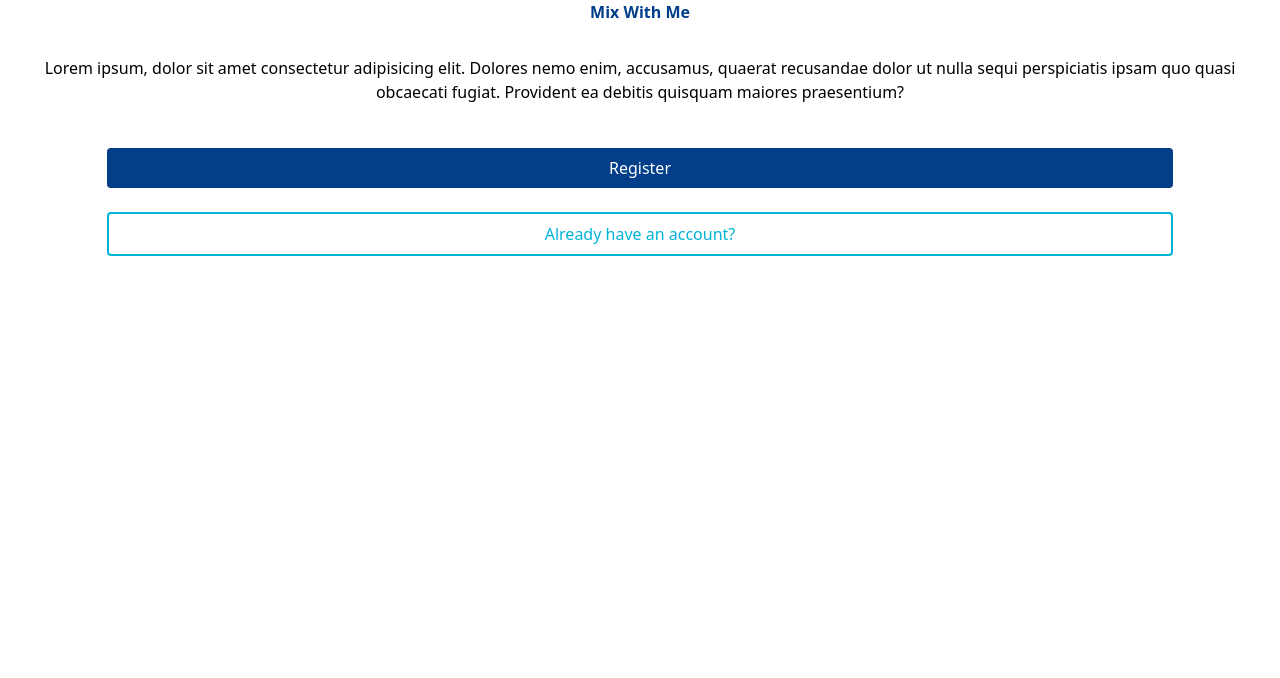
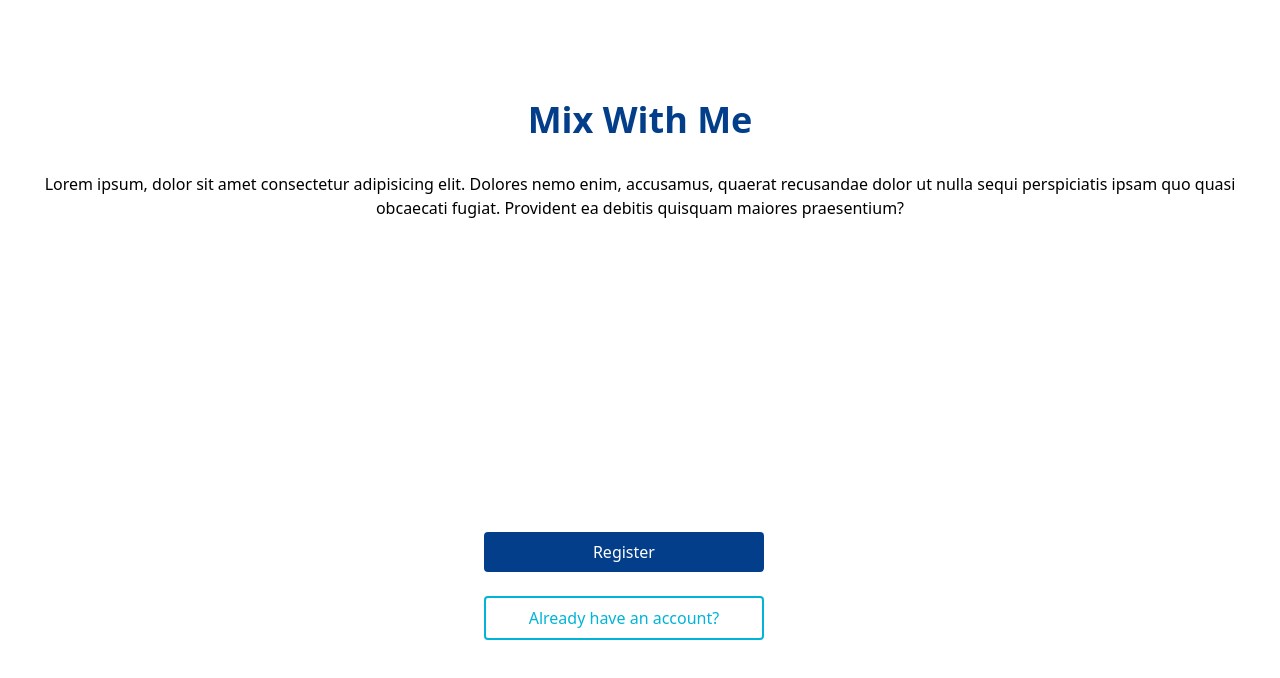
Before and after one commit to kwolsink/mix-with-me, a Vue app: page / in a window 1280 px wide. Shown: the top 678 px of the page. Built offline with nearby package versions, Linux system fonts and the light colour scheme.

Commit message:
Compelete homepage styling

```diff
--- a/src/components/WelcomePage.vue
+++ b/src/components/WelcomePage.vue
@@ -1,12 +1,14 @@
 <template>
-    <div class="flex flex-col items-center h-full">
-        <h1 class="text-primary-color font-bold">Mix With Me</h1>
+    <div class="flex flex-col items-center h-full pt-5 pb-5">
+        <h1 class="text-primary-color font-bold text-4xl mt-20">Mix With Me</h1>
         <p class="m-8 text-center"> Lorem ipsum, dolor sit amet consectetur adipisicing elit.
             Dolores nemo enim, accusamus, quaerat recusandae dolor ut
              nulla sequi perspiciatis ipsam quo quasi obcaecati fugiat.
               Provident ea debitis quisquam maiores praesentium?
         </p>
-        <button class="p-2 m-3 w-10/12 text-white bg-primary-color rounded">Register</button>
-        <button class="p-2 m-3 w-10/12 text-secondary-color rounded border-secondary-color border-2">Already have an account?</button>
+        <div class="mt-auto mb-32">
+            <button class="p-2 m-3 w-10/12  text-white bg-primary-color rounded">Register</button>
+            <button class="p-2 m-3 w-10/12 text-secondary-color rounded border-secondary-color border-2">Already have an account?</button>
+        </div>
     </div>
 </template>
```
